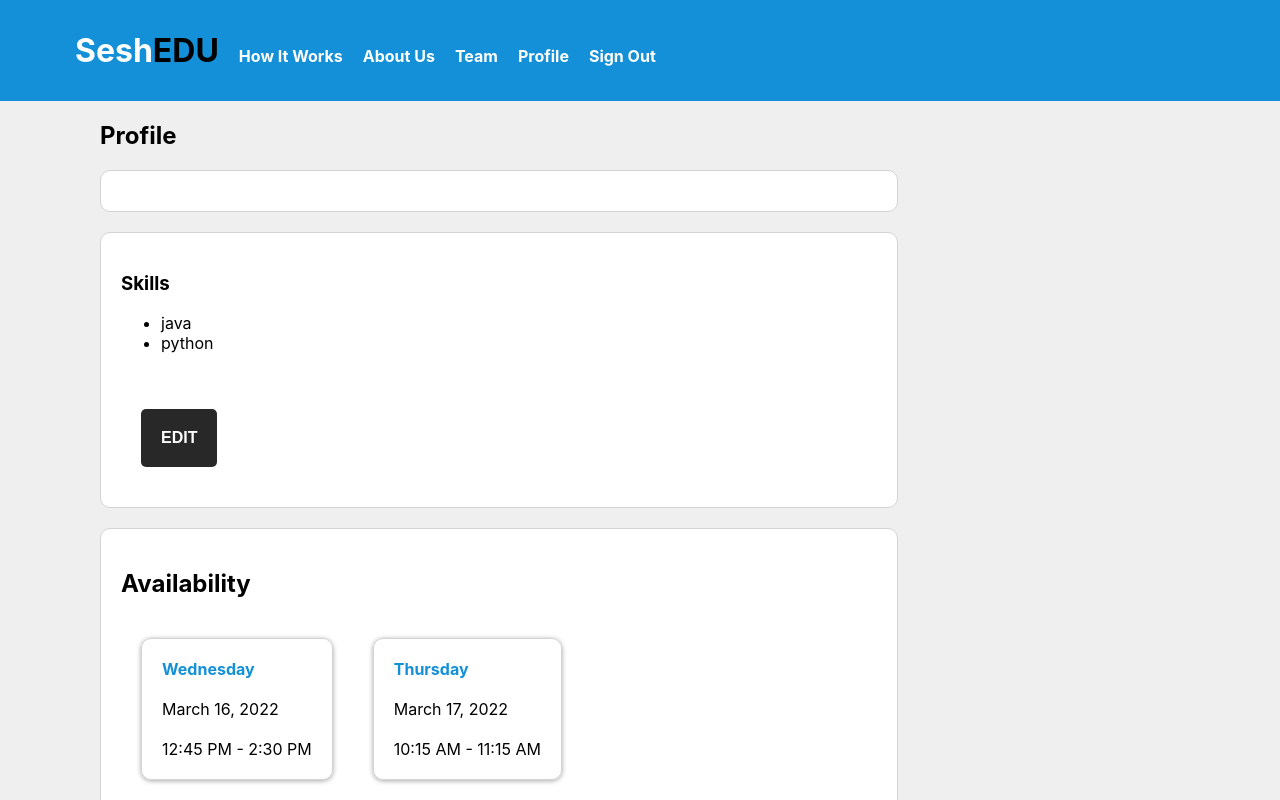
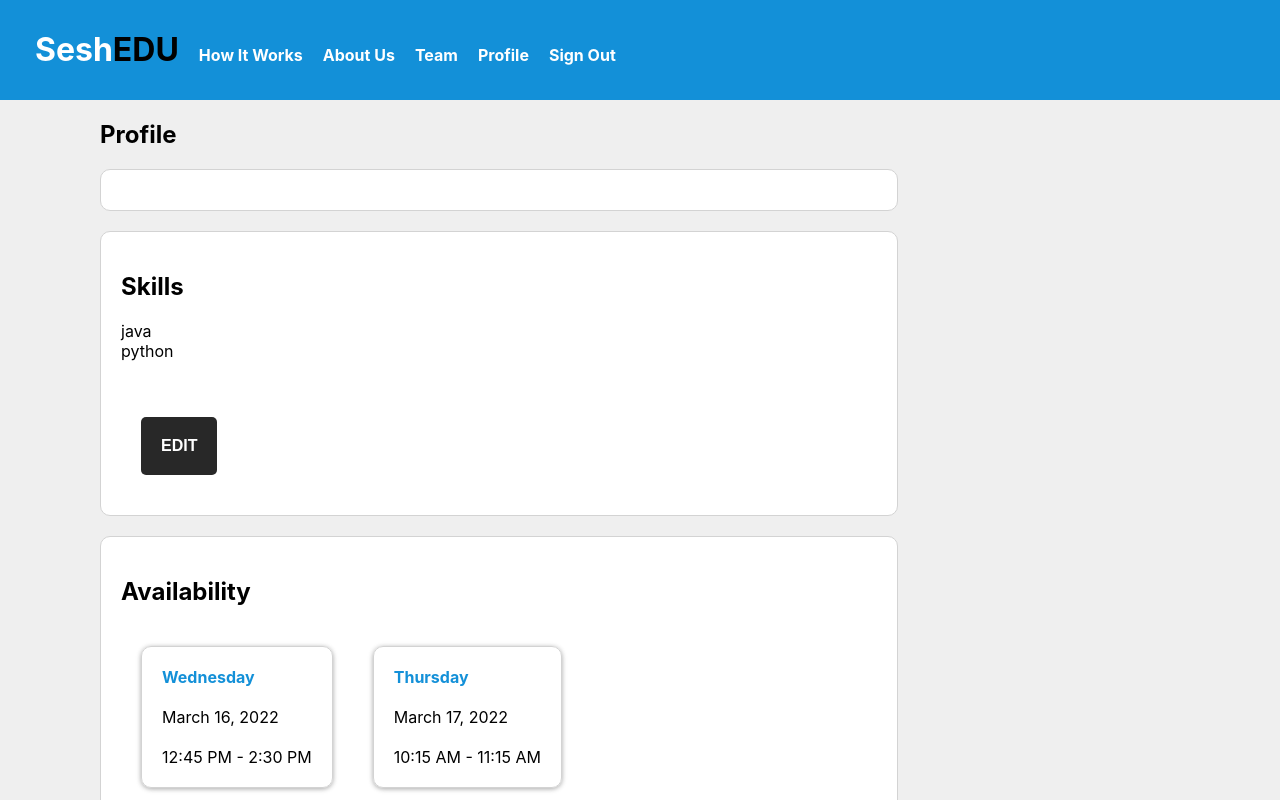
Before and after one commit to aphex29/SeshEDU, a React (Create React App) app in the folder src/main/frontend/: page /profile in a window 1280 px wide. Shown: the top 800 px of the page. Built offline with nearby package versions, Linux system fonts and the light colour scheme.

Commit message:
Added css for skills component

```diff
--- a/src/main/frontend/src/skills/Skills.css
+++ b/src/main/frontend/src/skills/Skills.css
@@ -1 +1,5 @@
-/* */
+ul {
+    list-style-type: none;
+    margin-top: 15px;
+    padding-left: 0;
+}
--- a/src/main/frontend/src/skills/Skills.js
+++ b/src/main/frontend/src/skills/Skills.js
@@ -16,8 +16,8 @@ function Skills(props) {
 
     return (
         <div>
-            <h3>Skills</h3>
-            <ul>
+            <h2>Skills</h2>
+            <ul id="skillsList">
                 {getSkillsHTML(props.skills)}
             </ul>
 
```
